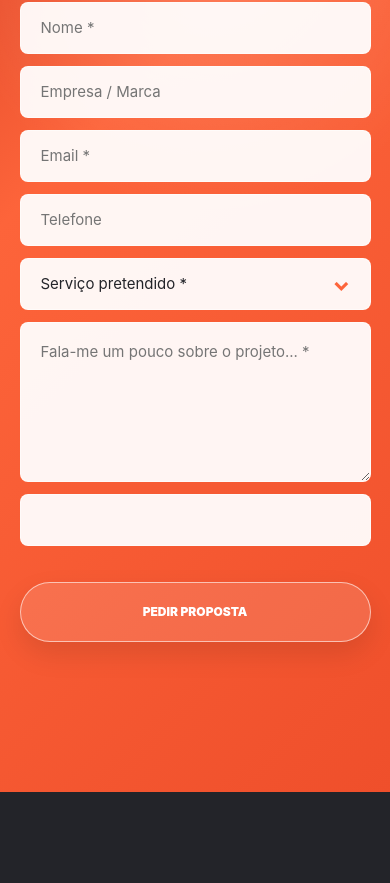
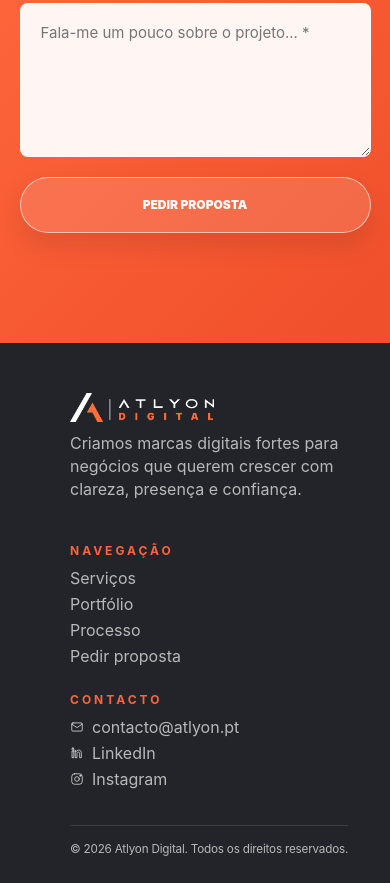
Before and after one commit to joanadecastro/atlyon-digital, an Angular app: page / in a window 390 px wide. Shown: the part 6041-6924 px from the top of the page. Built offline with nearby package versions, Linux system fonts and the light colour scheme.

Commit message:
Refine mobile case study experience and CTA layout

```diff
--- a/src/app/app.html
+++ b/src/app/app.html
@@ -1,5 +1,9 @@
 @if (!selectedProject) {
-  <header class="navbar" [class.is-scrolled]="isScrolled" [class.menu-open]="isMenuOpen">
+  <header
+    class="navbar"
+    [class.is-scrolled]="isScrolled"
+    [class.menu-open]="isMenuOpen"
+    (click)="isMenuOpen ? closeMenu() : null">
     <a href="#" class="brand" aria-label="Atlyon Digital" (click)="closeMenu()">
       <img
         [src]="isScrolled && !isMenuOpen ? 'projects/logo/logo_cinza_vertical.png' : 'projects/logo/logo_branco_vertical.png'"
@@ -9,7 +13,7 @@
     <button
       class="menu-toggle"
       type="button"
-      (click)="toggleMenu()"
+      (click)="$event.stopPropagation(); toggleMenu()"
       [class.is-open]="isMenuOpen"
       aria-label="Abrir menu">
       <span></span>
@@ -17,7 +21,7 @@
       <span></span>
     </button>
 
-    <nav [class.mobile-open]="isMenuOpen">
+    <nav [class.mobile-open]="isMenuOpen" (click)="$event.stopPropagation()">
       <div class="mobile-menu-logo">
         <img src="projects/logo/logo_branco.png" alt="Atlyon Digital">
       </div>
@@ -31,15 +35,41 @@
       <a href="#contacto" class="nav-cta" (click)="closeMenu()">Pedir proposta</a>
 
       <div class="mobile-contact">
-        <a href="mailto:contacto@atlyon.pt" (click)="closeMenu()">contacto@atlyon.pt</a>
+        <div class="mobile-socials">
+          <a
+            href="mailto:contacto@atlyon.pt"
+            aria-label="Email"
+            (click)="closeMenu()">
+            <svg viewBox="0 0 24 24" aria-hidden="true">
+              <rect x="3" y="5" width="18" height="14" rx="2"/>
+              <path d="M3 7l9 6 9-6"/>
+            </svg>
+          </a>
 
           <a
             href="https://www.linkedin.com/company/atlyon-digital/"
             target="_blank"
             rel="noopener"
+            aria-label="LinkedIn"
             (click)="closeMenu()">
-          LinkedIn
+            <svg viewBox="0 0 24 24" aria-hidden="true">
+              <path d="M6.5 8.5H3.5V20h3V8.5zm-1.5-5A1.75 1.75 0 105 7a1.75 1.75 0 000-3.5zM9 8.5V20h3v-6.4c0-1.7.3-3.3 2.4-3.3 2 0 2.1 1.9 2.1 3.4V20h3v-7c0-3.4-.7-6-4.7-6-1.9 0-3.2 1.1-3.7 2.1h-.1V8.5H9z"/>
+            </svg>
           </a>
+
+          <a
+            href="https://www.instagram.com/atlyondigital?igsh=MWxzY3pybGV1Zno5Nw%3D%3D&amp;utm_source=qr"
+            target="_blank"
+            rel="noopener"
+            aria-label="Instagram"
+            (click)="closeMenu()">
+            <svg viewBox="0 0 24 24" aria-hidden="true">
+              <rect x="3" y="3" width="18" height="18" rx="5"/>
+              <circle cx="12" cy="12" r="4"/>
+              <circle cx="17.5" cy="6.5" r="1"/>
+            </svg>
+          </a>
+        </div>
       </div>
     </nav>
   </header>
@@ -277,12 +307,12 @@
 
           <div class="form-row">
             <input type="text" name="nome" placeholder="Nome *" required minlength="2" ngModel>
-            <input type="text" name="empresa" placeholder="Empresa / Marca" ngModel>
+            <input type="text" name="empresa" placeholder="Empresa / Marca *" required ngModel>
           </div>
 
           <div class="form-row">
             <input type="email" name="email" placeholder="Email *" required email ngModel>
-            <input type="tel" name="telefone" placeholder="Telefone" ngModel>
+            <input type="tel" name="telefone" placeholder="Telefone *" required ngModel>
           </div>
 
           <div class="select-wrap">
@@ -347,13 +377,32 @@
       <a href="#contacto">Pedir proposta</a>
     </div>
 
-    <div class="footer-column">
+    <div class="footer-column footer-contact">
       <strong>Contacto</strong>
-      <a href="mailto:contacto@atlyon.pt">contacto@atlyon.pt</a>
+      <a href="mailto:contacto@atlyon.pt">
+        <svg viewBox="0 0 24 24" aria-hidden="true">
+          <rect x="3" y="5" width="18" height="14" rx="2"/>
+          <path d="M3 7l9 6 9-6"/>
+        </svg>
+        contacto@atlyon.pt
+      </a>
       <a href="https://www.linkedin.com/company/atlyon-digital/" target="_blank" rel="noopener">
+        <svg viewBox="0 0 24 24" aria-hidden="true">
+          <path d="M6.5 8.5H3.5V20h3V8.5zm-1.5-5A1.75 1.75 0 105 7a1.75 1.75 0 000-3.5zM9 8.5V20h3v-6.4c0-1.7.3-3.3 2.4-3.3 2 0 2.1 1.9 2.1 3.4V20h3v-7c0-3.4-.7-6-4.7-6-1.9 0-3.2 1.1-3.7 2.1h-.1V8.5H9z"/>
+        </svg>
         LinkedIn
       </a>
-      <span>Portugal</span>
+      <a
+        href="https://www.instagram.com/atlyondigital?igsh=MWxzY3pybGV1Zno5Nw%3D%3D&amp;utm_source=qr"
+        target="_blank"
+        rel="noopener">
+        <svg viewBox="0 0 24 24" aria-hidden="true">
+          <rect x="3" y="3" width="18" height="18" rx="5"/>
+          <circle cx="12" cy="12" r="4"/>
+          <circle cx="17.5" cy="6.5" r="1"/>
+        </svg>
+        Instagram
+      </a>
     </div>
 
     <div class="footer-bottom">
--- a/src/app/app.scss
+++ b/src/app/app.scss
@@ -62,12 +62,12 @@ select {
   top: 18px;
   height: 76px;
   padding: 0 30px;
-  background: rgba(255, 255, 255, 0.78);
-  backdrop-filter: blur(24px);
-  -webkit-backdrop-filter: blur(24px);
+  background: #fff;
+  backdrop-filter: none;
+  -webkit-backdrop-filter: none;
   border: 1px solid rgba(255, 255, 255, 0.55);
   border-radius: 999px;
-  box-shadow: 0 18px 48px rgba(0, 0, 0, 0.18);
+  box-shadow: none;
 }
 
 .brand img {
@@ -926,21 +926,32 @@ nav a.active {
 }
 
 .select-wrap::after {
-  content: "⌄";
+  content: "";
   position: absolute;
   right: 20px;
   top: 50%;
-  transform: translateY(-55%);
-  color: var(--orange);
-  font-size: 22px;
-  font-weight: 950;
+  width: 0;
+  height: 0;
+  border-left: 6px solid transparent;
+  border-right: 6px solid transparent;
+  border-top: 7px solid #232429 !important;
+  transform: translateY(-35%);
+  color: transparent;
+  font-size: 0;
+  opacity: 1;
   pointer-events: none;
 }
 
 .contact-form select {
-  appearance: none;
-  -webkit-appearance: none;
+  appearance: none !important;
+  -webkit-appearance: none !important;
+  -moz-appearance: none;
+  background-image: none !important;
   cursor: pointer;
+}
+
+.contact-form select::-ms-expand {
+  display: none;
 }
 
 .contact-form option {
@@ -1029,6 +1040,23 @@ nav a.active {
 .footer a:hover {
   color: var(--orange);
   transform: translateX(3px);
+}
+
+.footer-contact a {
+  display: flex;
+  align-items: center;
+  gap: 8px;
+}
+
+.footer-contact svg {
+  width: 14px;
+  height: 14px;
+  flex: 0 0 14px;
+  fill: none;
+  stroke: currentColor;
+  stroke-width: 1.7;
+  stroke-linecap: round;
+  stroke-linejoin: round;
 }
 
 .footer-bottom {
@@ -1160,6 +1188,10 @@ nav a.active {
     left: 50%;
     transform: translateX(-50%);
     z-index: 10005;
+    transition:
+      background .2s ease,
+      border-color .2s ease,
+      box-shadow .2s ease;
   }
 
   .navbar.is-scrolled {
@@ -1172,6 +1204,10 @@ nav a.active {
     border: 1px solid rgba(255,255,255,.55);
     border-radius: 999px;
     box-shadow: 0 18px 48px rgba(0,0,0,.18);
+  }
+
+  .navbar.is-scrolled::after {
+    display: none;
   }
 
   .navbar.menu-open {
@@ -1188,6 +1224,7 @@ nav a.active {
     box-shadow: none !important;
     backdrop-filter: none !important;
     -webkit-backdrop-filter: none !important;
+    transition: none;
   }
 
   .navbar.menu-open::before {
@@ -1199,6 +1236,10 @@ nav a.active {
     backdrop-filter: blur(10px);
     -webkit-backdrop-filter: blur(10px);
     pointer-events: none;
+  }
+
+  .navbar.menu-open::after {
+    display: none;
   }
 
   .navbar.menu-open .brand {
@@ -1363,10 +1404,45 @@ nav a.active {
     display: flex;
     align-items: center;
     justify-content: center;
+    gap: 8px;
     margin-top: 2px;
     color: rgba(255,255,255,.72) !important;
     font-size: 14px;
     font-weight: 600;
+  }
+
+  .mobile-contact svg {
+    width: 14px;
+    height: 14px;
+    flex: 0 0 14px;
+    fill: none;
+    stroke: currentColor;
+    stroke-width: 1.7;
+    stroke-linecap: round;
+    stroke-linejoin: round;
+  }
+
+  .mobile-contact .mobile-socials {
+    display: flex;
+    align-items: center;
+    justify-content: center;
+    gap: 8px;
+    margin-top: 6px;
+  }
+
+  .mobile-contact .mobile-socials a {
+    width: 44px;
+    height: 44px;
+    min-height: 44px;
+    margin-top: 0;
+    padding: 0;
+    color: var(--orange) !important;
+  }
+
+  .mobile-contact .mobile-socials svg {
+    width: 30px;
+    height: 30px;
+    flex: 0 0 30px;
   }
 
   .hero {
@@ -1472,6 +1548,44 @@ nav a.active {
   .contact-inner,
   .footer {
     grid-template-columns: 1fr;
+  }
+
+  .contact-section {
+    padding: 110px 0;
+  }
+
+  .contact-inner {
+    gap: 32px;
+  }
+
+  .contact-copy .eyebrow {
+    margin-bottom: 10px;
+  }
+
+  .contact-copy h2 {
+    font-size: clamp(32px, 8.5vw, 38px);
+  }
+
+  .contact-copy > p:not(.eyebrow):not(.contact-direct) {
+    margin: 14px 0 0;
+  }
+
+  .contact-copy .contact-direct {
+    margin: 12px 0 0;
+  }
+
+  .contact-form {
+    margin-top: 0;
+    gap: 8px;
+  }
+
+  .contact-form textarea {
+    min-height: 110px;
+  }
+
+  .contact-form button {
+    height: 56px;
+    margin-top: 12px;
   }
 
   .services-section .section-split {
@@ -1821,6 +1935,92 @@ clip-path: polygon(
 
   .form-row {
     grid-template-columns: 1fr;
+    gap: 8px;
+  }
+
+  .select-wrap::after {
+    content: "";
+    width: 0;
+    height: 0;
+    right: 18px;
+    border-left: 6px solid transparent;
+    border-right: 6px solid transparent;
+    border-top: 7px solid var(--orange);
+    font-size: 0;
+    transform: translateY(-35%);
+    opacity: 1;
+  }
+
+  .contact-form option {
+    padding: 10px 12px;
+    line-height: 1.5;
+  }
+
+  .contact-form option:checked {
+    color: var(--orange);
+  }
+
+  .hidden-field {
+    display: none !important;
+  }
+
+  .contact-form > .form-row:nth-of-type(2) {
+    grid-template-columns: repeat(2, minmax(0, 1fr));
+    gap: 8px;
+  }
+
+  .footer {
+    min-height: auto;
+    padding-top: 44px;
+    padding-bottom: 22px;
+    grid-template-columns: 1fr;
+    row-gap: 20px;
+  }
+
+  .footer-brand {
+    margin-bottom: 22px;
+  }
+
+  .footer-brand img {
+    width: 144px;
+    height: auto;
+    margin-top: 6px;
+    display: block;
+    margin-bottom: 10px;
+  }
+
+  .footer-brand p {
+    margin: 0;
+  }
+
+  .footer strong {
+    margin-bottom: 10px;
+  }
+
+  .footer-column {
+    min-width: 0;
+  }
+
+  .footer-column + .footer-column > :last-child {
+    margin-bottom: 16px;
+  }
+
+  .footer a,
+  .footer span {
+    margin-bottom: 6px;
+  }
+
+  .footer-bottom {
+    grid-column: 1 / -1;
+    margin-top: 0;
+    padding-top: 16px;
+  }
+
+  .footer-bottom span {
+    margin-bottom: 0;
+    font-size: clamp(10.5px, 3vw, 13px);
+    letter-spacing: -.2px;
+    white-space: nowrap;
   }
 
   .portfolio-section .section-header h2 {
--- a/src/app/project-case/project-case.scss
+++ b/src/app/project-case/project-case.scss
@@ -717,3 +717,266 @@
     gap: 10px;
   }
 }
+
+@media (max-width: 820px) {
+  .case-orange {
+    width: 100%;
+    max-width: 100%;
+    overflow-x: hidden;
+  }
+
+  .case-hero {
+    min-height: 100vh;
+    min-height: 100svh;
+    align-items: center;
+  }
+
+  .case-hero-content {
+    padding-top: 0;
+    padding-bottom: 0;
+    transform: translateY(10svh);
+  }
+
+  .case-intro {
+    padding: 44px 6vw 72px;
+    gap: 40px;
+  }
+
+  .intro-title {
+    padding-left: 0;
+  }
+
+  .intro-title h2 {
+    font-size: clamp(38px, 9.5vw, 48px);
+    line-height: .95;
+  }
+
+  .intro-text {
+    display: flex;
+    flex-direction: column;
+    gap: 24px;
+  }
+
+  .intro-text strong {
+    margin-bottom: 0;
+    font-size: 1.05rem;
+    line-height: 1.45;
+  }
+
+  .intro-text p {
+    margin-bottom: 0;
+  }
+
+  .back-btn {
+    top: calc(env(safe-area-inset-top) + 16px);
+    left: calc(env(safe-area-inset-left) + 16px);
+    width: 44px;
+    height: 44px;
+    padding: 0;
+    display: grid;
+    place-items: center;
+    border: 1px solid rgba(255,255,255,.12);
+    border-radius: 999px;
+    background: rgba(17,17,17,.35);
+    color: #fff;
+    font-size: 0;
+    line-height: 1;
+    box-shadow: none;
+    backdrop-filter: blur(10px);
+    -webkit-backdrop-filter: blur(10px);
+    transition: background .2s ease, border-color .2s ease;
+  }
+
+  .back-btn::before {
+    content: "←";
+    display: block;
+    font-size: 18px;
+    line-height: 1;
+    transform: translateY(2px);
+  }
+
+  .back-btn:hover,
+  .back-btn:focus-visible {
+    color: #fff;
+    background: rgba(17,17,17,.52);
+    border-color: rgba(255,255,255,.22);
+    transform: none;
+  }
+
+  .back-btn:focus-visible {
+    outline: 2px solid rgba(255,255,255,.7);
+    outline-offset: 3px;
+  }
+
+  .case-showcase {
+    width: 100%;
+    max-width: 520px;
+    padding-right: 22px;
+    padding-left: 22px;
+    padding-top: 72px;
+    gap: 18px;
+  }
+
+  .showcase-copy {
+    padding-top: 0;
+  }
+
+  .showcase-copy p,
+  .showcase-copy span {
+    display: none;
+  }
+
+  .showcase-copy h2 {
+    display: block;
+    width: min(100%, 360px);
+    max-width: none;
+    margin: 0;
+    font-size: clamp(30px, 8vw, 36px);
+    line-height: .95;
+    letter-spacing: -1.5px;
+    text-wrap: balance;
+  }
+
+  .showcase-copy h3 {
+    margin-top: 16px;
+  }
+
+  .showcase-stage {
+    min-height: 710px;
+  }
+
+  .desktop-mockup {
+    left: 44%;
+    top: 30px;
+    width: 88%;
+    height: 600px;
+  }
+
+  .iphone {
+    left: 82%;
+    top: 300px;
+    width: 140px;
+    height: 420px;
+    padding: 0;
+    border: 2px solid rgba(255, 255, 255, .96);
+    border-radius: 14px;
+    background: transparent;
+    transform: translateX(-50%);
+  }
+
+  .iphone-notch {
+    display: none;
+  }
+
+  .iphone-screen {
+    height: 100%;
+    border-radius: 11px;
+    background: transparent;
+  }
+
+  .hover-hint {
+    display: none;
+  }
+
+  .imac-scroll,
+  .iphone-scroll {
+    overflow: hidden;
+    scrollbar-width: none;
+  }
+
+  .imac-scroll::-webkit-scrollbar,
+  .iphone-scroll::-webkit-scrollbar {
+    display: none;
+  }
+
+  .imac-scroll img {
+    will-change: transform;
+    animation: caseDesktopScrollMobile 50s linear infinite alternate;
+  }
+
+  .iphone-scroll img {
+    will-change: transform;
+    animation: casePhoneScrollMobile 70s linear infinite alternate;
+  }
+
+  @keyframes caseDesktopScrollMobile {
+    from {
+      transform: translateY(0);
+    }
+
+    to {
+      transform: translateY(calc(-100% + 600px));
+    }
+  }
+
+  @keyframes casePhoneScrollMobile {
+    from {
+      transform: translateY(0);
+    }
+
+    to {
+      transform: translateY(calc(-100% + 420px));
+    }
+  }
+
+  .brand-main-title {
+    margin-top: 24px;
+    font-size: clamp(32px, 9vw, 44px);
+  }
+
+  .case-brand {
+    width: 100%;
+    max-width: 520px;
+    padding-right: 28px;
+    padding-left: 28px;
+  }
+
+  .colors-block,
+  .type-block {
+    padding-left: 6px;
+  }
+
+  .type-block h2 {
+    margin-bottom: 12px;
+  }
+
+  .type-block h3 {
+    margin-top: 32px;
+    margin-bottom: 12px;
+  }
+
+  .type-block small {
+    line-height: 1.55;
+  }
+
+  .case-cta div {
+    flex-direction: row;
+    align-items: stretch;
+    gap: 14px;
+  }
+
+  .case-cta button {
+    flex: 1 1 0;
+    width: auto;
+    max-width: none;
+    min-width: 0;
+    height: 54px;
+    padding: 0 10px;
+  }
+
+  .case-cta {
+    padding: 64px 20px 48px;
+  }
+
+  .case-cta p {
+    margin-bottom: 16px;
+  }
+
+  .case-cta h2 {
+    margin-bottom: 36px;
+  }
+
+  .case-footer {
+    padding: 22px 5vw;
+  }
+}
```
Lines whose indentation alone changed are shown as unchanged.
